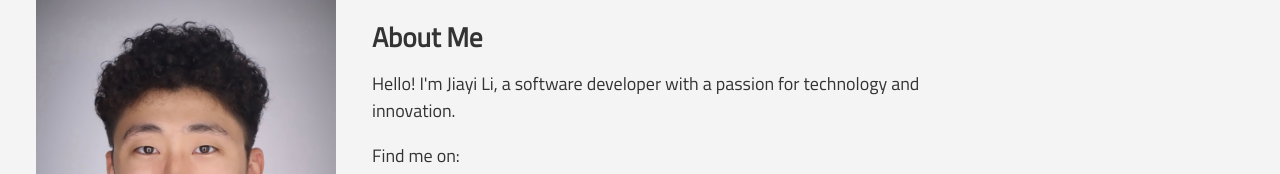
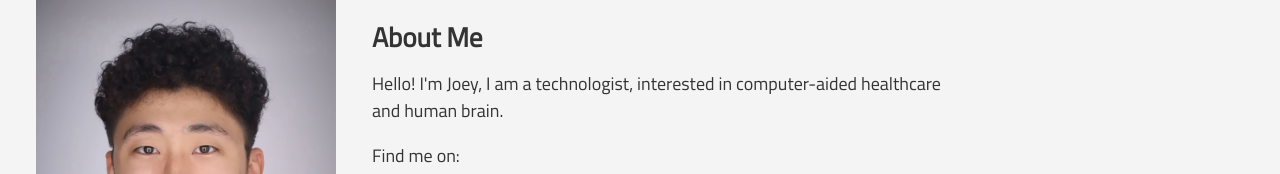
Before and after one commit to Peace-prevails/Peace-prevails.github.io, a plain HTML site: page index.html in a window 1280 px wide. Shown: the part 245-419 px from the top of the page. Drawn offline with Linux system fonts and the light colour scheme.

Commit message:
Update index.html

```diff
--- a/index.html
+++ b/index.html
@@ -99,7 +99,7 @@
                 <img src="jl.jpg" alt="Jiayi Li" class="profile-img">
                 <div class="about-text">
                     <h2>About Me</h2>
-                    <p>Hello! I'm Jiayi Li, a software developer with a passion for technology and innovation.</p>
+                    <p>Hello! I'm Joey, I am a technologist, interested in computer-aided healthcare and human brain.</p>
                     <p>Find me on:</p>
                     <ul>
                         <li><a href="https://github.com/Peace-prevails">GitHub</a></li>
```
